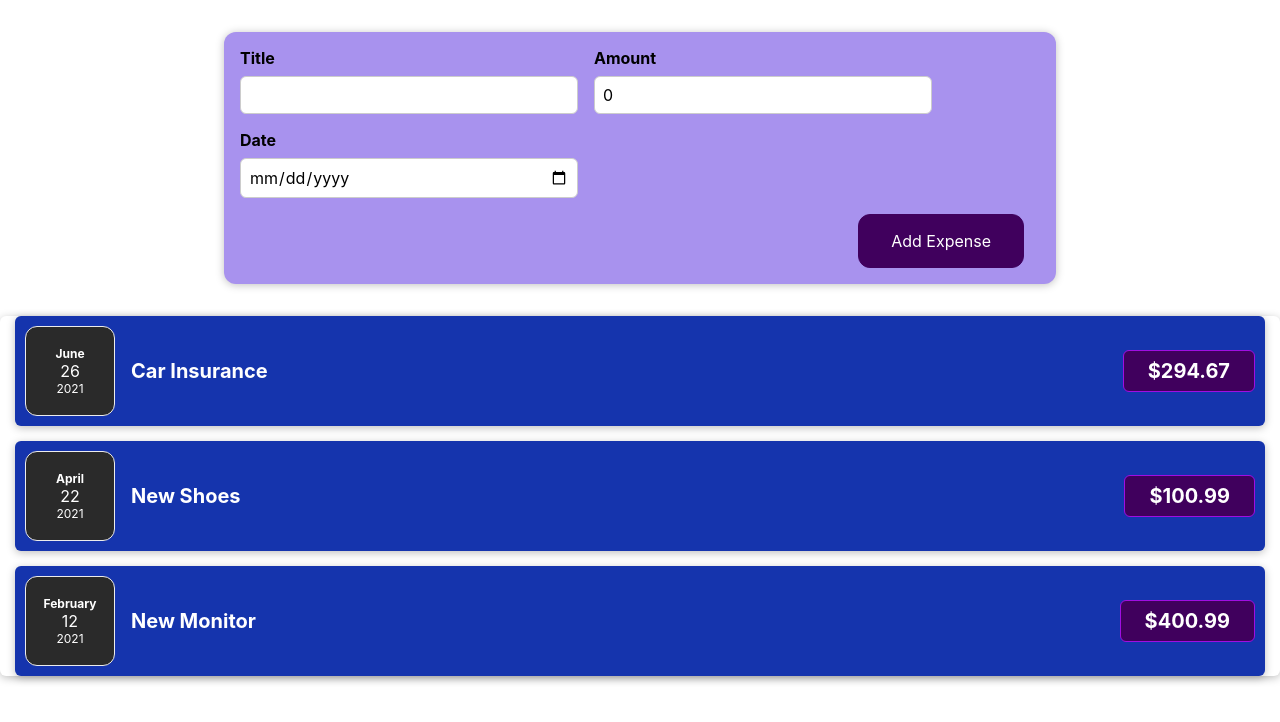
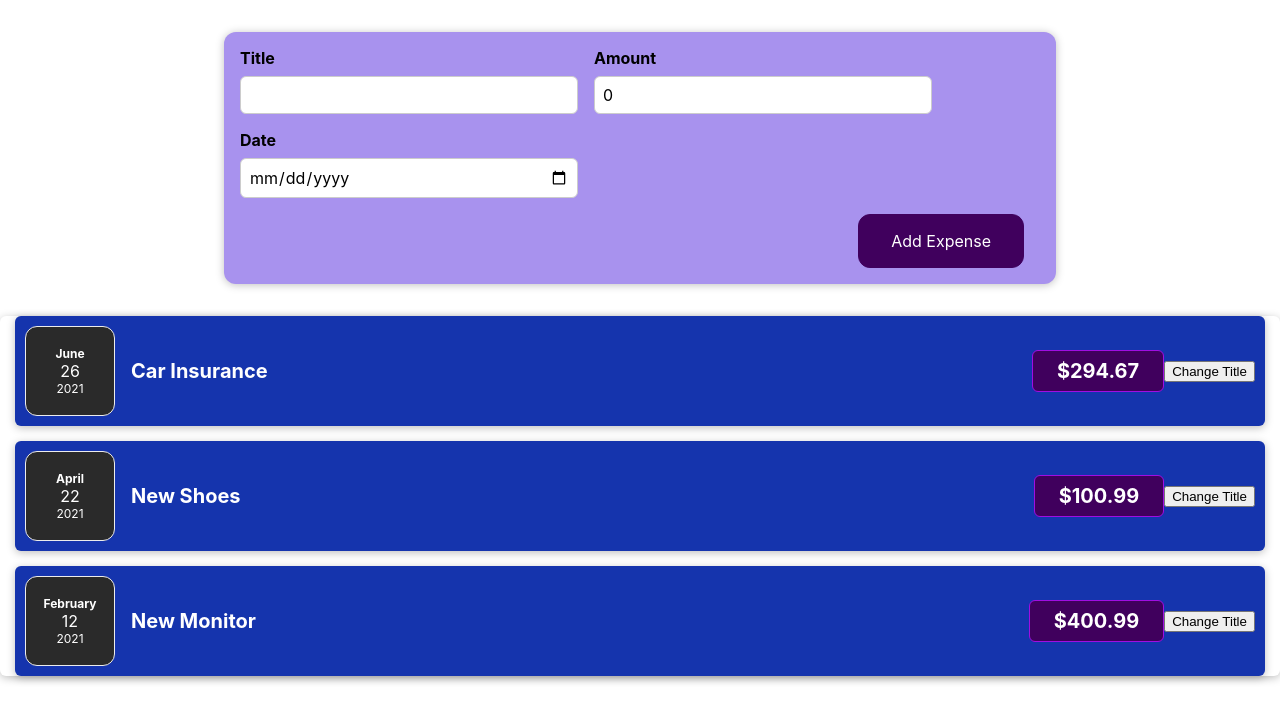
Before and after one commit to PatrickBoynton/expense-app, a React (Create React App) app: page / in a window 1280 px wide. Shown: the top 722 px of the page. Built offline with nearby package versions, Linux system fonts and the light colour scheme.

Commit message:
Added statae.

```diff
--- a/src/components/Expenses/ExpenseItem/ExpenseItem.js
+++ b/src/components/Expenses/ExpenseItem/ExpenseItem.js
@@ -1,16 +1,25 @@
-import React from 'react';
+import React, { useState } from 'react';
 import './ExpenseItem.css';
 import ExpenseDate from '../ExpenseDate/ExpenseDate';
 import Card from '../../UI/Card';
 
-const ExpenseItem = ({ expenses }) => (
+const ExpenseItem = ({ expenses }) => {
+  const [title, setTitle] = useState(expenses.title);
+
+  const handleClick = () => {
+    setTitle('This was fun!');
+  };
+
+  return (
     <Card className="expense-item">
       <ExpenseDate expenses={expenses} />
       <div className="expense-item__description">
-      <h2>{expenses.title}</h2>
+        <h2>{title}</h2>
         <span className="expense-item__price">${expenses.amount}</span>
       </div>
+      <button onClick={handleClick}>Change Title</button>
     </Card>
   );
+};
 
 export default ExpenseItem;
```
Lines whose indentation alone changed are shown as unchanged.
